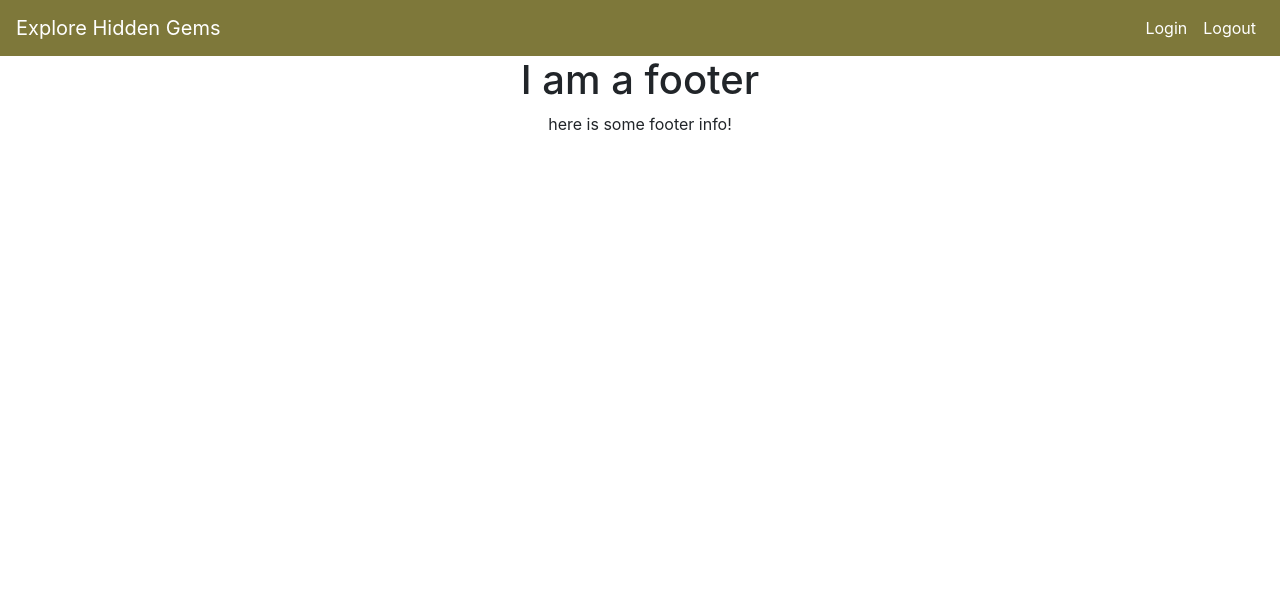
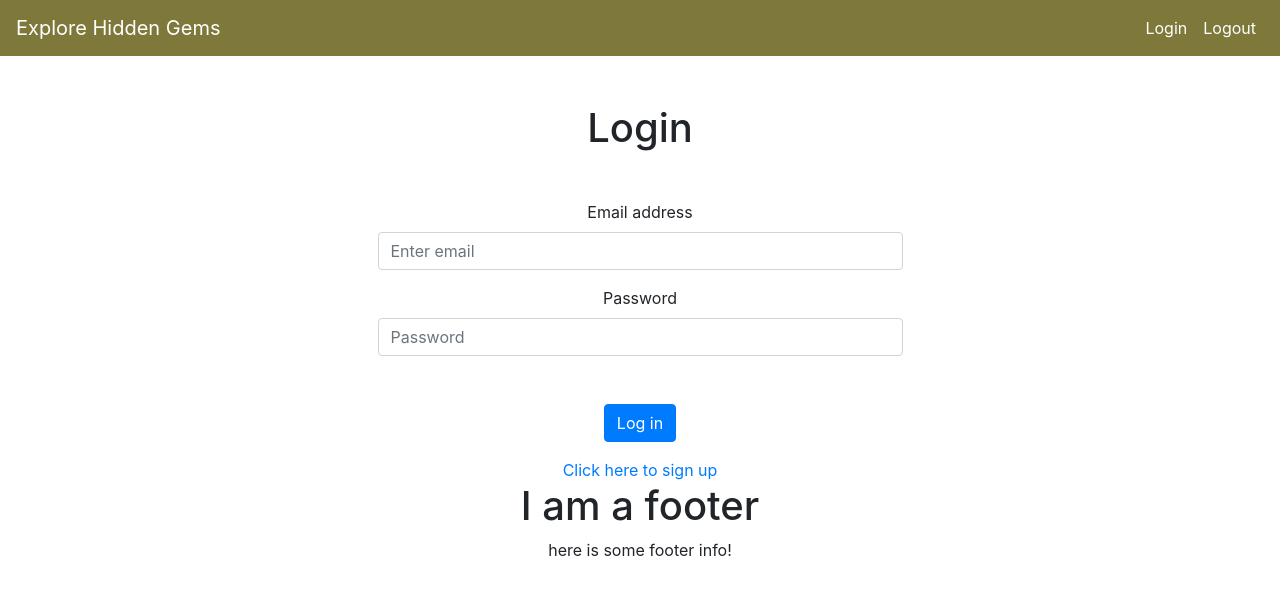
Before and after one commit to SmitnAntonyDv/Portfolio_Hidden_Gems_Client, a React (Create React App) app: page /login in a window 1280 px wide. Shown: the top 594 px of the page. Built offline with nearby package versions, Linux system fonts and the light colour scheme; no server answers.

Commit message:
added boostrapped login form with Email and Password field

```diff
--- a/src/App.js
+++ b/src/App.js
@@ -9,6 +9,7 @@
 import DetailsPage from "./pages/DetailsPage";
 import Toolbar from "./components/navbar/Toolbar";
 import Footer from "./components/footer/Footer";
+import Login from "./pages/auth/Login";
 
 function App() {
   return (
@@ -24,6 +25,7 @@
         />
         <Route path='/locations/:postId/details' component={DetailsPage} />
         <Route path='/user/:userId/dashboard' component={DashboardPage} />
+        <Route path='/login' component={Login} />
       </Switch>
       <Footer />
     </div>
--- a/src/components/navbar/Toolbar.js
+++ b/src/components/navbar/Toolbar.js
@@ -50,7 +50,7 @@
           </Nav.Link>
         </Nav>
         <Nav>
-          <Nav.Link href='#deets'>Login</Nav.Link>
+          <Nav.Link href='/login'>Login</Nav.Link>
           <Nav.Link eventKey={2} href='#memes'>
             Logout
           </Nav.Link>
--- a/src/pages/auth/Login.js
+++ b/src/pages/auth/Login.js
@@ -1,9 +1,62 @@
-import React from "react";
+import React, { useState, useEffect } from "react";
+import Form from "react-bootstrap/Form";
+import Container from "react-bootstrap/Container";
+import Button from "react-bootstrap/Button";
+
+import { useDispatch, useSelector } from "react-redux";
+import { useHistory, Link } from "react-router-dom";
+import { Col } from "react-bootstrap";
 
 export default function Login() {
+  const [email, setEmail] = useState("");
+  const [password, setPassword] = useState("");
+  const dispatch = useDispatch();
+  const history = useHistory();
+
+  // useEffect(() => {
+  //   if (token !== null) {
+  //     history.push("/");
+  //   }
+  // }, [token, history]);
+
+  function submitForm(event) {
+    console.log("Hello");
+    event.preventDefault();
+  }
   return (
-    <div>
-      <h1>LOGIN</h1>
-    </div>
+    <Container>
+      <Form as={Col} md={{ span: 6, offset: 3 }} className='mt-5'>
+        <h1 className='mt-5 mb-5'>Login</h1>
+        <Form.Group controlId='formBasicEmail'>
+          <Form.Label>Email address</Form.Label>
+          <Form.Control
+            value={email}
+            onChange={(event) => setEmail(event.target.value)}
+            type='email'
+            placeholder='Enter email'
+            required
+          />
+        </Form.Group>
+
+        <Form.Group controlId='formBasicPassword'>
+          <Form.Label>Password</Form.Label>
+          <Form.Control
+            value={password}
+            onChange={(event) => setPassword(event.target.value)}
+            type='password'
+            placeholder='Password'
+            required
+          />
+        </Form.Group>
+        <Form.Group className='mt-5'>
+          <Button variant='primary' type='submit' onClick={submitForm}>
+            Log in
+          </Button>
+        </Form.Group>
+        <Link to='/signup' style={{ textAlign: "center" }}>
+          Click here to sign up
+        </Link>
+      </Form>
+    </Container>
   );
 }
```
